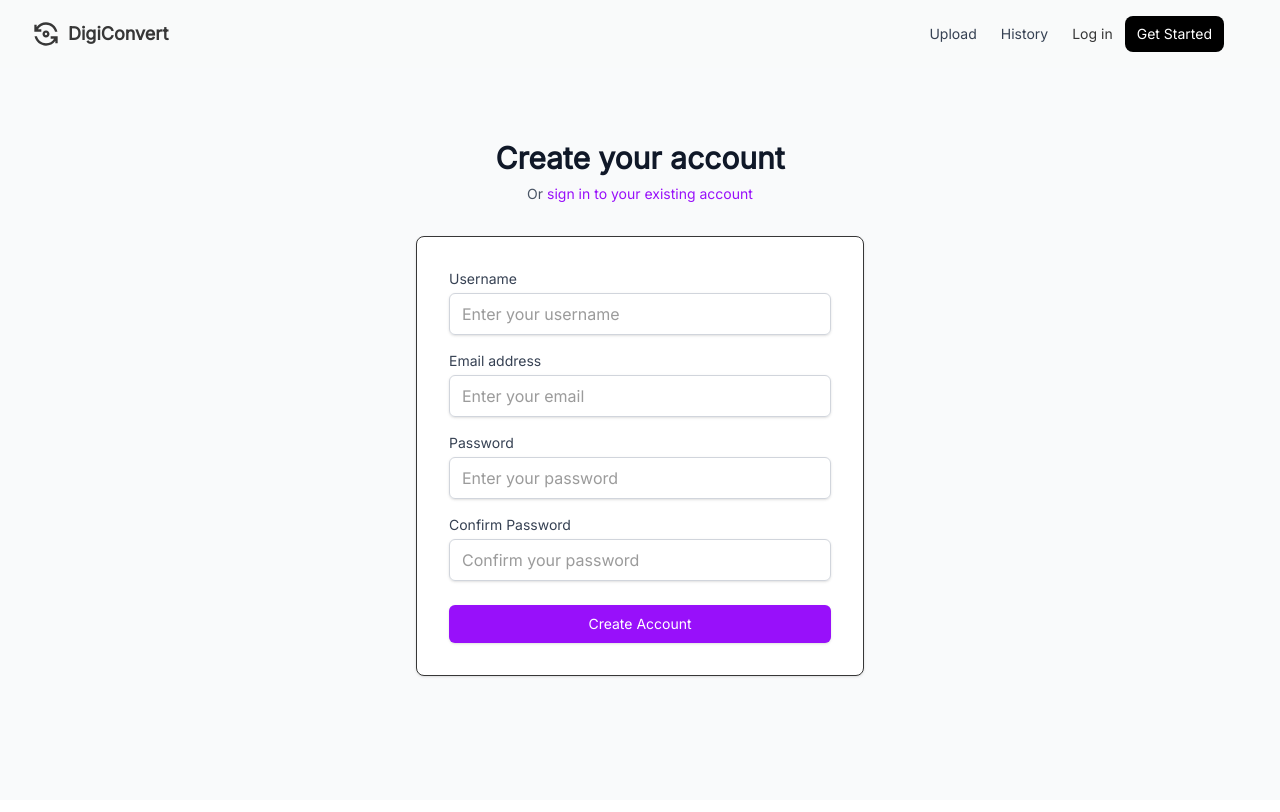
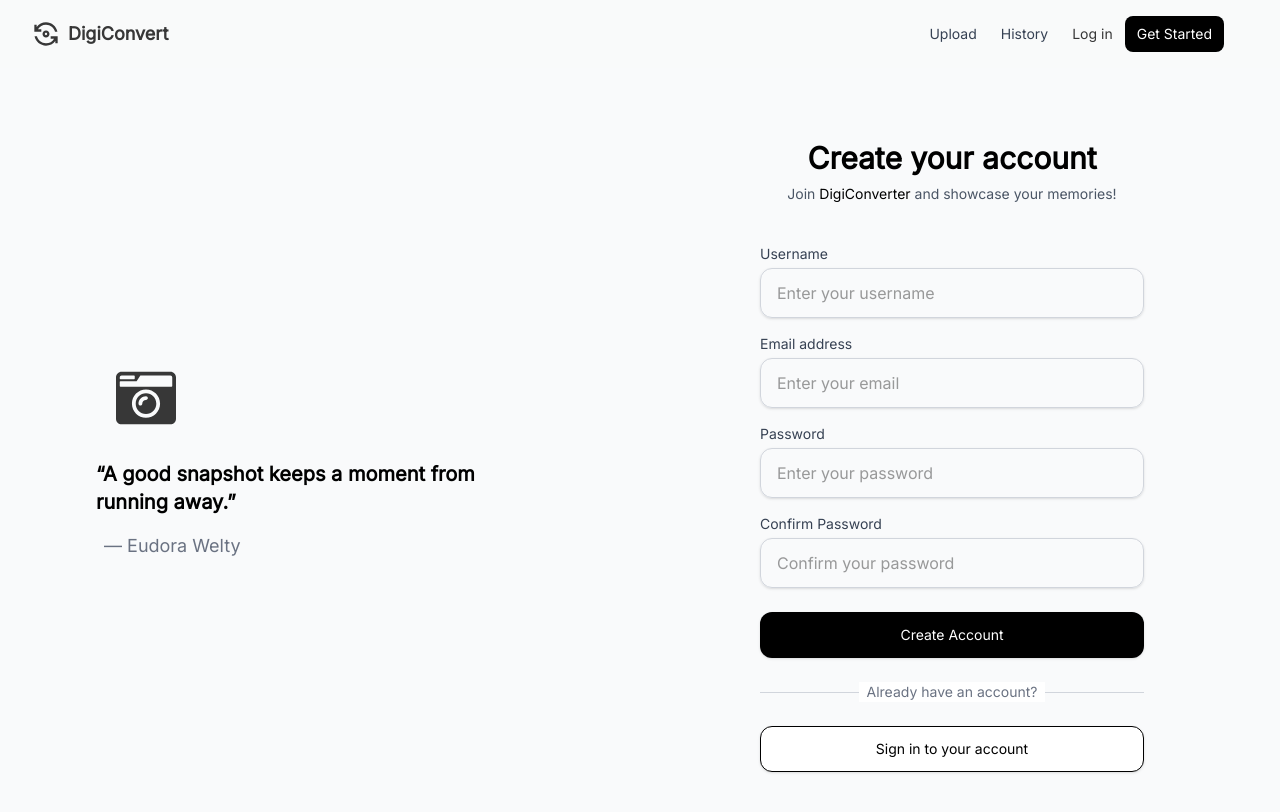
Before and after one commit to aidantiu/digiconverter, a React (Vite) app in the folder client/: page /register in a window 1280 px wide. Shown: the top 812 px of the page. Built offline with nearby package versions, Linux system fonts and the light colour scheme; no server answers.

Commit message:
enhance: register page

```diff
--- a/client/src/pages/RegisterPage.jsx
+++ b/client/src/pages/RegisterPage.jsx
@@ -2,6 +2,7 @@ import React, { useState } from 'react';
 import { Link, useNavigate } from 'react-router-dom';
 import Navbar from '../components/Navbar';
 import Loader from '../components/Loader';
+import { FaCameraRetro } from "react-icons/fa";
 
 const RegisterPage = () => {
     const [formData, setFormData] = useState({
@@ -106,22 +107,30 @@ const RegisterPage = () => {
         <div className="min-h-screen bg-gray-50">
             <Navbar />
 
-            <div className="flex items-center justify-center py-12 px-4 sm:px-6 lg:px-8">
+            <div className=" flex w-full justify-between max-w-7xl mx-auto px-4">
+                <div className="flex w-1/2 items-center">
+                    <div className="flex-col ml-20 ">
+                        <FaCameraRetro className='w-15 h-15 my-8 ml-5'/>
+                        <blockquote className="font-bold text-xl w-3/4 mb-4 text-black">
+                            “A good snapshot keeps a moment from running away.”
+                        </blockquote>
+                        <figcaption className="ml-2 text-lg text-gray-500 mt-1">— Eudora Welty</figcaption>
+                    </div>
+                </div>
+                <div className="flex w-1/2 ">
+                    <div className="flex items-center justify-center w-full py-12 px-4 sm:px-6 lg:px-8">
                     <div className="max-w-md w-full space-y-8">
                         <div>
-                        <h2 className="mt-6 text-center text-3xl font-extrabold text-gray-900">
+                            <h2 className="mt-6 text-center text-3xl font-extrabold text-black">
                                 Create your account
                             </h2>
                             <p className="mt-2 text-center text-sm text-gray-600">
-                            Or{' '}
-                            <Link to="/login" className="font-medium text-purple-600 hover:text-purple-500">
-                                sign in to your existing account
-                            </Link>
+                                Join <span className="text-md text-black">DigiConverter</span> and showcase your memories!
                             </p>
                         </div>
 
                         <form className="mt-8 space-y-6" onSubmit={handleSubmit}>
-                        <div className="bg-white p-8 rounded-lg shadow-sm border">
+                            <div className="px-8 py-2 ">
                                 {errors.general && (
                                     <div className="mb-6 bg-red-50 border border-red-200 text-red-700 px-4 py-3 rounded">
                                         {errors.general}
@@ -141,9 +150,9 @@ const RegisterPage = () => {
                                             required
                                             value={formData.username}
                                             onChange={handleChange}
-                                        className={`mt-1 block w-full px-3 py-2 border ${
+                                            className={`mt-1 block w-full px-4 py-3 border ${
                                                 errors.username ? 'border-red-300' : 'border-gray-300'
-                                        } rounded-md shadow-sm focus:outline-none focus:ring-purple-500 focus:border-purple-500`}
+                                            } rounded-xl shadow-sm focus:outline-none focus:ring-black focus:border-black`}
                                             placeholder="Enter your username"
                                         />
                                         {errors.username && (
@@ -163,9 +172,9 @@ const RegisterPage = () => {
                                             required
                                             value={formData.email}
                                             onChange={handleChange}
-                                        className={`mt-1 block w-full px-3 py-2 border ${
+                                            className={`mt-1 block w-full px-4 py-3 border ${
                                                 errors.email ? 'border-red-300' : 'border-gray-300'
-                                        } rounded-md shadow-sm focus:outline-none focus:ring-purple-500 focus:border-purple-500`}
+                                            } rounded-xl shadow-sm focus:outline-none focus:ring-black focus:border-black`}
                                             placeholder="Enter your email"
                                         />
                                         {errors.email && (
@@ -185,9 +194,9 @@ const RegisterPage = () => {
                                             required
                                             value={formData.password}
                                             onChange={handleChange}
-                                        className={`mt-1 block w-full px-3 py-2 border ${
+                                            className={`mt-1 block w-full px-4 py-3 border ${
                                                 errors.password ? 'border-red-300' : 'border-gray-300'
-                                        } rounded-md shadow-sm focus:outline-none focus:ring-purple-500 focus:border-purple-500`}
+                                            } rounded-xl shadow-sm focus:outline-none focus:ring-black focus:border-black`}
                                             placeholder="Enter your password"
                                         />
                                         {errors.password && (
@@ -207,9 +216,9 @@ const RegisterPage = () => {
                                             required
                                             value={formData.confirmPassword}
                                             onChange={handleChange}
-                                        className={`mt-1 block w-full px-3 py-2 border ${
+                                            className={`mt-1 block w-full px-4 py-3 border ${
                                                 errors.confirmPassword ? 'border-red-300' : 'border-gray-300'
-                                        } rounded-md shadow-sm focus:outline-none focus:ring-purple-500 focus:border-purple-500`}
+                                            } rounded-xl shadow-sm focus:outline-none focus:ring-black focus:border-black`}
                                             placeholder="Confirm your password"
                                         />
                                         {errors.confirmPassword && (
@@ -218,18 +227,42 @@ const RegisterPage = () => {
                                     </div>
                                 </div>
 
-                            <div className="mt-6">
+                                <div className="my-6">
                                     <button
                                         type="submit"
                                         disabled={isLoading}
-                                    className="w-full flex justify-center py-2 px-4 border border-transparent rounded-md shadow-sm text-sm font-medium text-white bg-purple-600 hover:bg-purple-700 focus:outline-none focus:ring-2 focus:ring-offset-2 focus:ring-purple-500 disabled:opacity-50 disabled:cursor-not-allowed transition-colors"
+                                        className="w-full flex justify-center py-3 px-4 border border-transparent rounded-xl shadow-sm text-sm font-medium text-white bg-black hover:bg-gray-800 focus:outline-none focus:ring-2 focus:ring-offset-2 focus:ring-black disabled:opacity-50 disabled:cursor-not-allowed transition-colors"
                                     >
                                         {isLoading ? <Loader /> : 'Create Account'}
                                     </button>
                                 </div>
+
+                               <div class="relative">
+                                    <div class="absolute inset-0 flex items-center">
+                                        <div class="w-full border-t border-gray-300">
+                                        </div>
+                                    </div>
+
+                                    <div class="relative flex justify-center text-sm">
+                                        <span class="px-2 bg-white text-gray-500">Already have an account?</span>
+                                    </div>
+                                </div>
+
+                                <div className="mt-6">
+                                    <Link
+                                        to="/login"
+                                        className="w-full flex justify-center py-3 px-4 border border-black rounded-xl shadow-sm text-sm font-medium text-black bg-white hover:bg-gray-100 focus:outline-none focus:ring-2 focus:ring-offset-2 focus:ring-black transition-colors"
+                                    >
+                                        Sign in to your account
+                                    </Link>
+                                </div>
+
                             </div>
                         </form>
                         </div>
+                    </div>
+                </div>
+
             </div>
         </div>
     );
```
Lines whose indentation alone changed are shown as unchanged.
